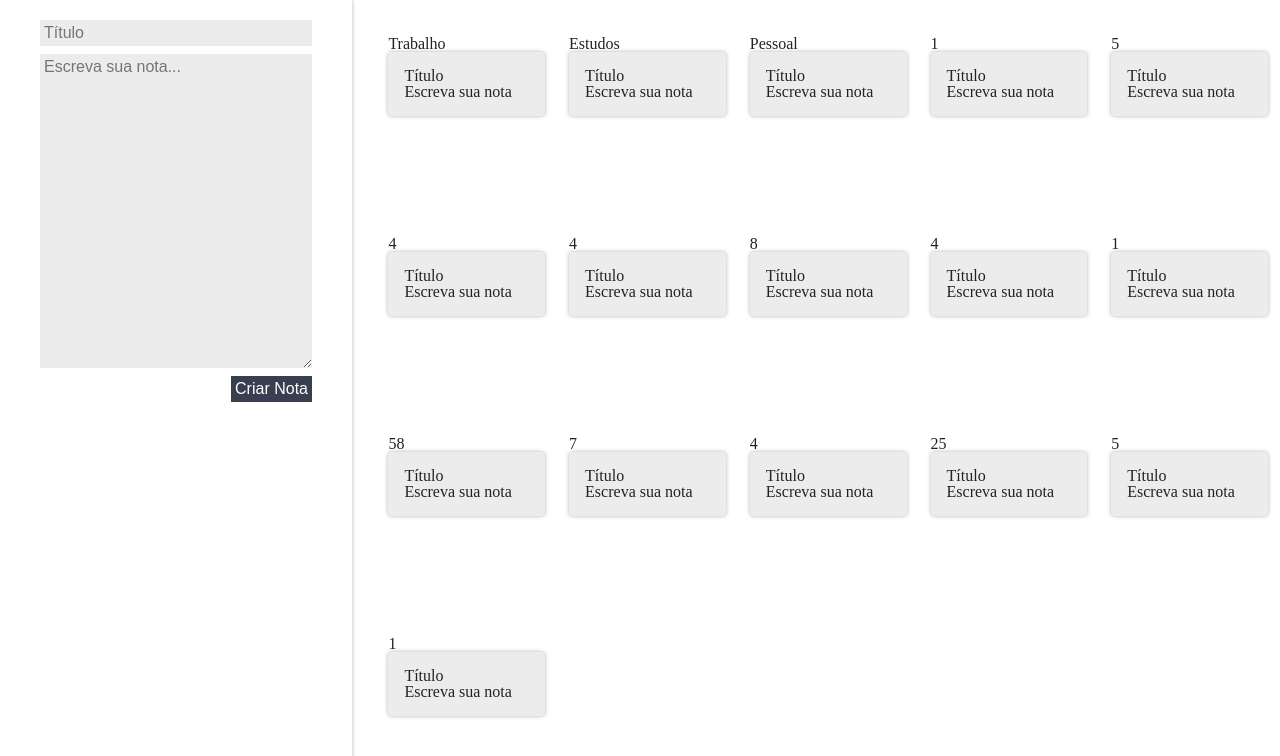
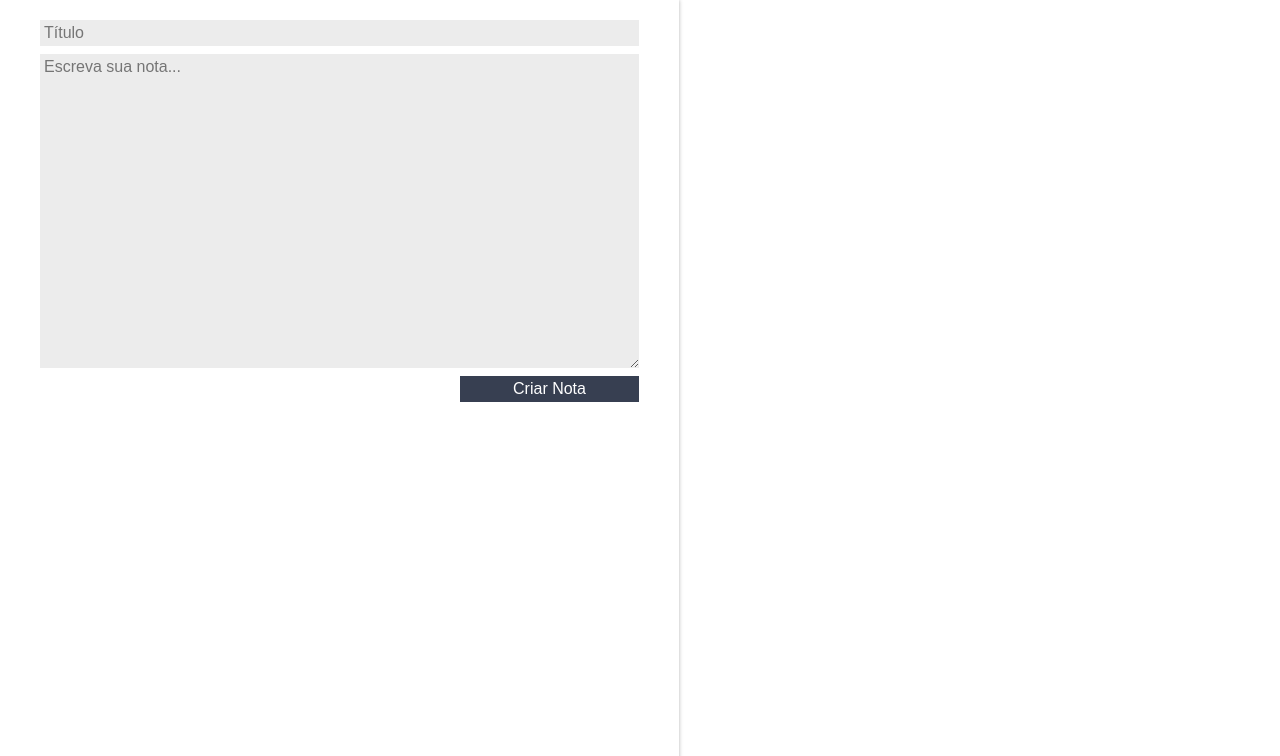
Before and after one commit to tiag188/ceep, a React (Create React App) app: page / in a window 1280 px wide. Shown: the top 756 px of the page. Built offline with nearby package versions, Linux system fonts and the light colour scheme.

Commit message:
feat: enviar propriedade de um componente irmão para outro componente irmão

```diff
--- a/src/App.js
+++ b/src/App.js
@@ -1,17 +1,24 @@
 import React, { Component } from "react";
 import FormularioCadastro from "./components/FormularioCadastro";
 import ListDeNotas from "./components/ListaDeNotas";
-import "./assets/App.css"
+import "./assets/App.css";
 
 class App extends Component {
-  criarNota(titulo, descricao){
+  constructor(props) {
+    super(props);
+    this.notas = [];
+  }
+
+  criarNota(titulo, descricao) {
+    const novaNota = { titulo, descricao };
+    this.notas.push(novaNota);
     console.log("um novo card " + titulo + " " + descricao);
   }
   render() {
     return (
       <section className="conteudo">
-        <FormularioCadastro criarNota={this.criarNota} />
-        <ListDeNotas />
+        <FormularioCadastro criarNota={this.criarNota.bind(this)} />
+        <ListDeNotas notas={this.notas} />
       </section>
     );
   }
--- a/src/components/ListaDeNotas/ListaDeNotas.jsx
+++ b/src/components/ListaDeNotas/ListaDeNotas.jsx
@@ -1,15 +1,18 @@
 import React, { Component } from "react";
 import CardNota from "../CardNota";
-import "./style.css"
+import "./style.css";
 
 class ListDeNotas extends Component {
+  constructor(props) {
+    super(props);
+  }
   render() {
     return (
       <ul className="lista-notas">
-        {Array.of("Trabalho", "Estudos", "Pessoal",1,5,4,4,8,4,1,58,7,4,25,5,1).map((categoria, index) => {
+        {this.props.notas.map((nota, index) => {
           return (
             <li className="lista-notas_item" key={index}>
-              <div>{categoria}</div>
+              <div>{nota}</div>
               <CardNota />
             </li>
           );
```
